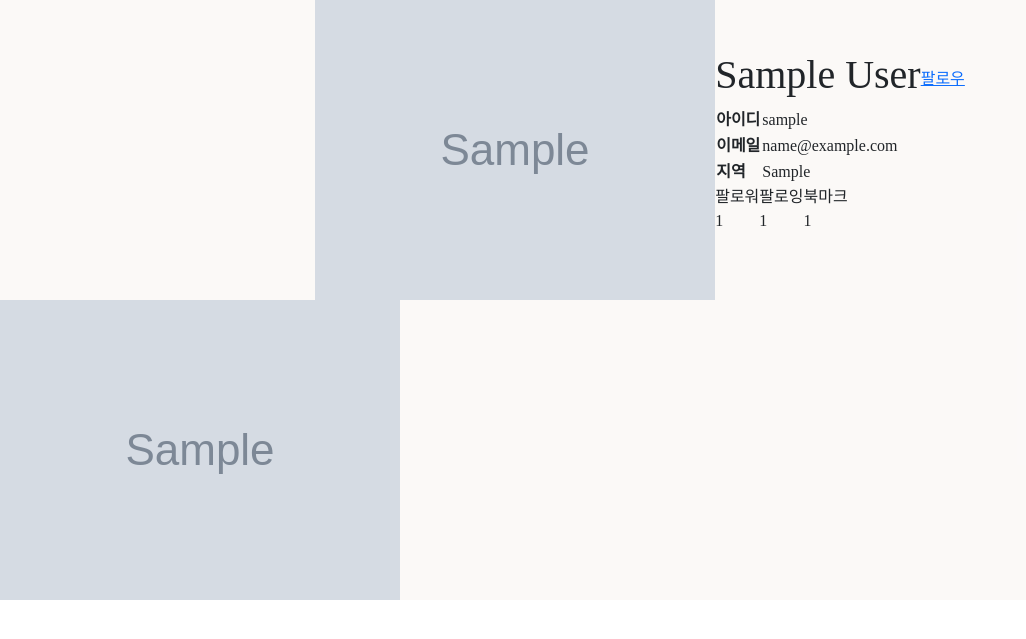
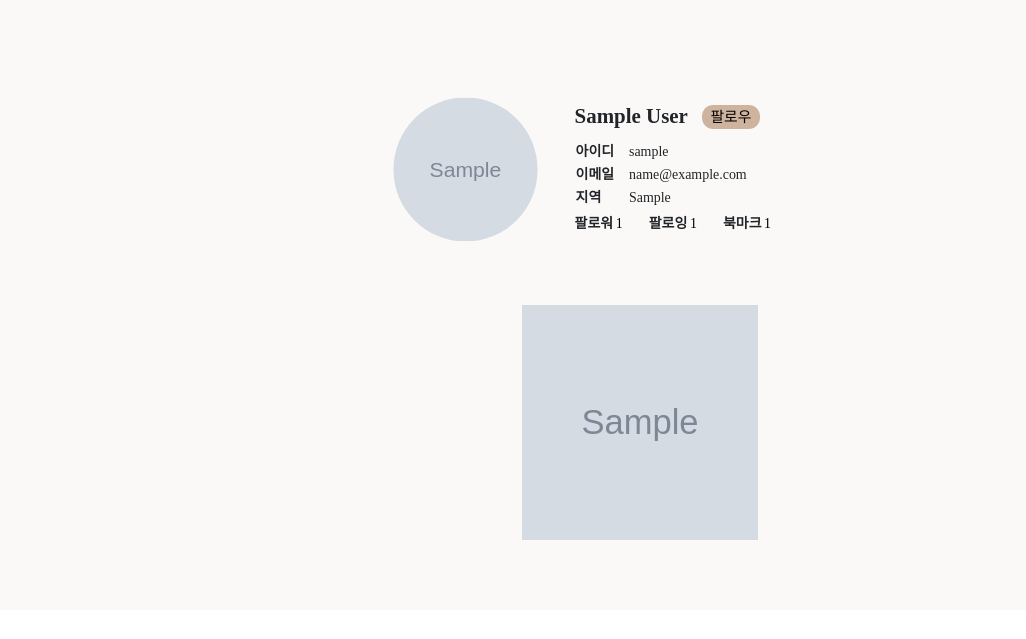
Before and after one commit to psun0610/CafeMaster, a Django app: page /accounts/detail/1/ in a window 1280 px wide. Shown: the part 44-683 px from the top of the page, without its empty margins (0-1026 px from the left). Run offline with Django 3.2, Linux system fonts and the light colour scheme; tables that the repository leaves empty hold one stand-in row (values such as "Sample post"); grey boxes marked "Sample" are stand-in pictures; some libraries are stand-ins or nearby versions; some web fonts are replaced.

Commit message:
Update: media query

```diff
--- a/articles/templates/articles/index.html
+++ b/articles/templates/articles/index.html
@@ -79,7 +79,7 @@
     </svg>
   </div>
 
-{% for swipers in swiper_list %}
+{% for swipers in swiper_list|slice:"1:" %}
   <div class="index-tag-img-div swiper-container" id="swiper{{forloop.counter}}" style="display: none;">
     <div class="swiper-wrapper">
       {% for swiper in swipers %}
--- a/static/css/style.css
+++ b/static/css/style.css
@@ -841,7 +841,8 @@
     margin: 3.4060vw 0;
   }
   .detail-review-box>div {
-    margin-bottom: 2.0436vw;
+    margin: 0 auto 2.7248vw;
+    width: 68.1199vw;
   }
   .detail-user-profile {
     display: flex;
@@ -863,16 +864,30 @@
     font-size: 1.1580vw;
   }
   .detail-user-comment {
-    width: 54.4959vw;
+    /* width: 54.4959vw; */
+    height: 100%;
     margin-left: 2.0436vw;
   }
   .detail-user-comment p {
     margin-bottom: 0.3406vw;
     color:#767676;
   }
+  .detail-user-img-box {
+    margin: 1.0899vw 0 0 2.0436vw;
+  }
+  .detail-user-img-box > img {
+    width: 10.2180vw;
+    height: 10.2180vw;
+    object-fit: cover;
+  }
   .detail-empty {
     text-align: center;
     font-size: 1.1580vw;
+  }
+  .modal-picture {
+    width: 63.3515vw;
+    height: 63.3515vw;
+    object-fit: cover;
   }
   /* articles/create_comment */
   .comment-form {
@@ -892,7 +907,7 @@
     margin: 0 auto;
   }
   .image-upload img {
-    margin-top: 2.0436vw;
+    margin: 2.0436vw 2.0436vw 0 0;
     width: 6.8120vw;
     height: 6.8120vw;
     border-radius: 2.0436vw;
@@ -925,6 +940,115 @@
     font-size: 1.3624vw;
     padding: 4.0872vw 0;
   }
+
+  /* accounts/detail.html */
+  .account-detail {
+    padding: 4.0872vw 0;
+  }
+  .account-detail-container {
+    padding: 4.0872vw 0;
+  }
+  .account-detail-img {
+    width: 10.2180vw;
+    height: 10.2180vw;
+    object-fit: cover;
+    border-radius: 50%;
+    transform: scale(1.1);
+    -webkit-user-select: none;
+    -moz-user-select: none;
+    -ms-user-select: none;
+    user-select: none
+  }
+  .account-detail-profile {
+    width: 27.2480vw;
+    padding-left: 3.4060vw;
+  }
+  .account-detail-profile a {
+    color:#000000;
+    text-decoration: none;
+  }
+  .account-detail-profile h1 {
+    font-size: 1.6349vw;
+    margin: 0;
+    font-weight: bold;
+  }
+  .account-detail-follow-btn {
+    margin-left: 1.0899vw;
+    padding: 0.0681vw 0.6812vw;
+    border-radius: 0.8856vw;
+    background-color: #CEB39F;
+    font-size: 1.1580vw;
+  }
+  .account-detail-profile table {
+    margin-top: 0.8856vw;
+  }
+  .account-detail-profile tr {
+    font-size: 1.0899vw;
+  }
+  .account-detail-profile td {
+    padding-left: 1.0899vw;
+  }
+  .account-detail-follow {
+    margin-top: 0.3406vw;
+  }
+  .account-detail-follow>div {
+    display: flex;
+    font-weight: bold;
+    font-size: 1.0899vw;
+    margin-right: 2.0436vw;
+  }
+  .account-detail-follow>div>p {
+    font-weight: normal;
+    color:#000000;
+    margin: 0 0 0 0.2044vw;
+  }
+  .account-detail-picture {
+    display: flex;
+    justify-content: center;
+    padding: 1.3624vw;
+  }
+  .account-detail-picture img {
+    width: 18.3924vw;
+    height: 18.3924vw;
+    margin: 0 0.6812vw;
+    object-fit: cover;
+  }
+  .modal-followers>div {
+    width: 27.2480vw;
+    margin: 0 auto;
+  }
+  .modal-followers img {
+    width: 3.4060vw;
+    height: 3.4060vw;
+    object-fit: cover;
+    border-radius: 50%;
+  }
+  .modal-followers h1 {
+    font-size: 1.0899vw;
+    margin: 0 0 0 1.0899vw;
+  }
+  .modal-bookmarks>div {
+    margin-bottom: 1.0899vw;
+  }
+  .modal-bookmarks img {
+    width: 20.4360vw;
+    height: 20.4360vw;
+    object-fit: cover;
+  }
+  .modal-bookmarks h1 {
+    font-size: 1.2262vw;
+    font-weight: bold;
+  }
+  .comments-delete {
+    color:#ffffff;
+    text-decoration: none;
+    font-size: 0.8856vw;
+  }
+  .comments-delete>div {
+    padding: 0.0681vw 0.4087vw;
+    border-radius: 0.5450vw;
+    background-color:#CEB39F;
+  }
 }
 
 /* 테블릿 가로, 테블릿 세로 (해상도 768px ~ 1023px)*/
```
Also changed, not shown: 2 other files.
